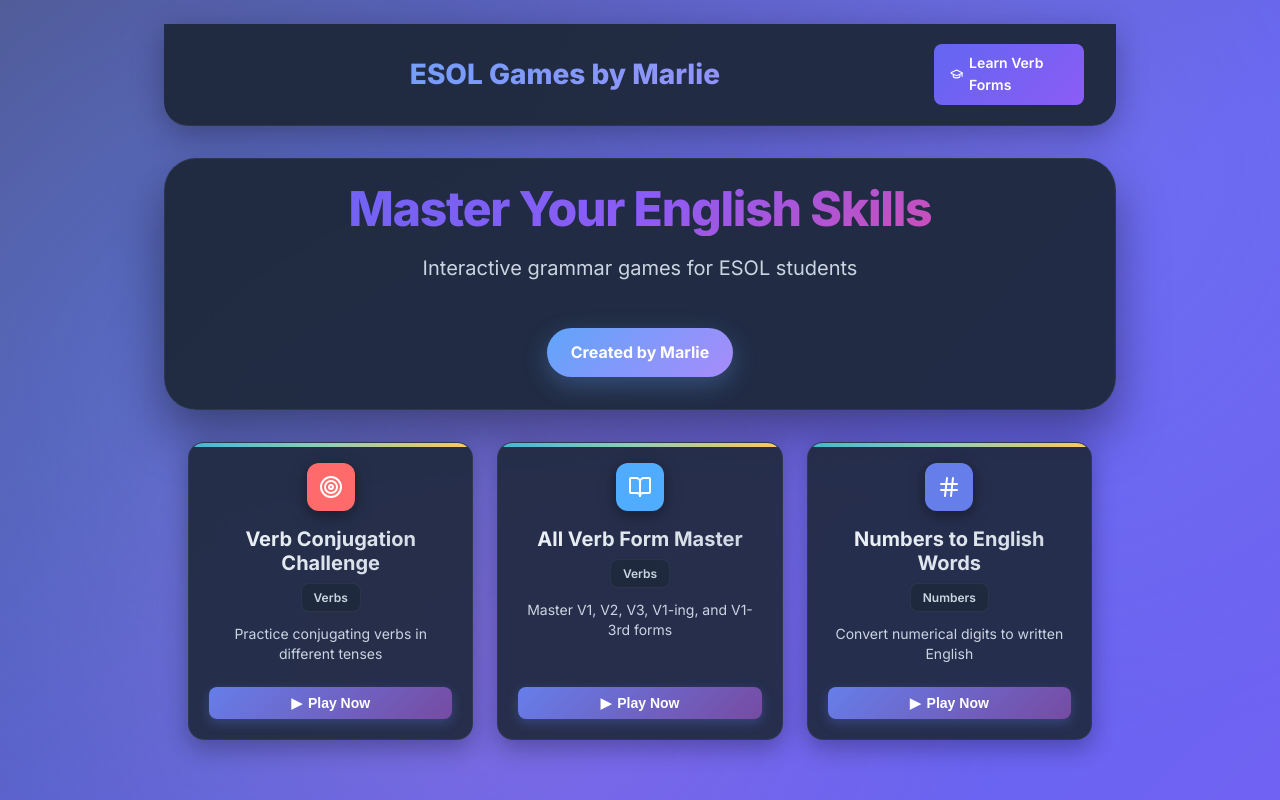
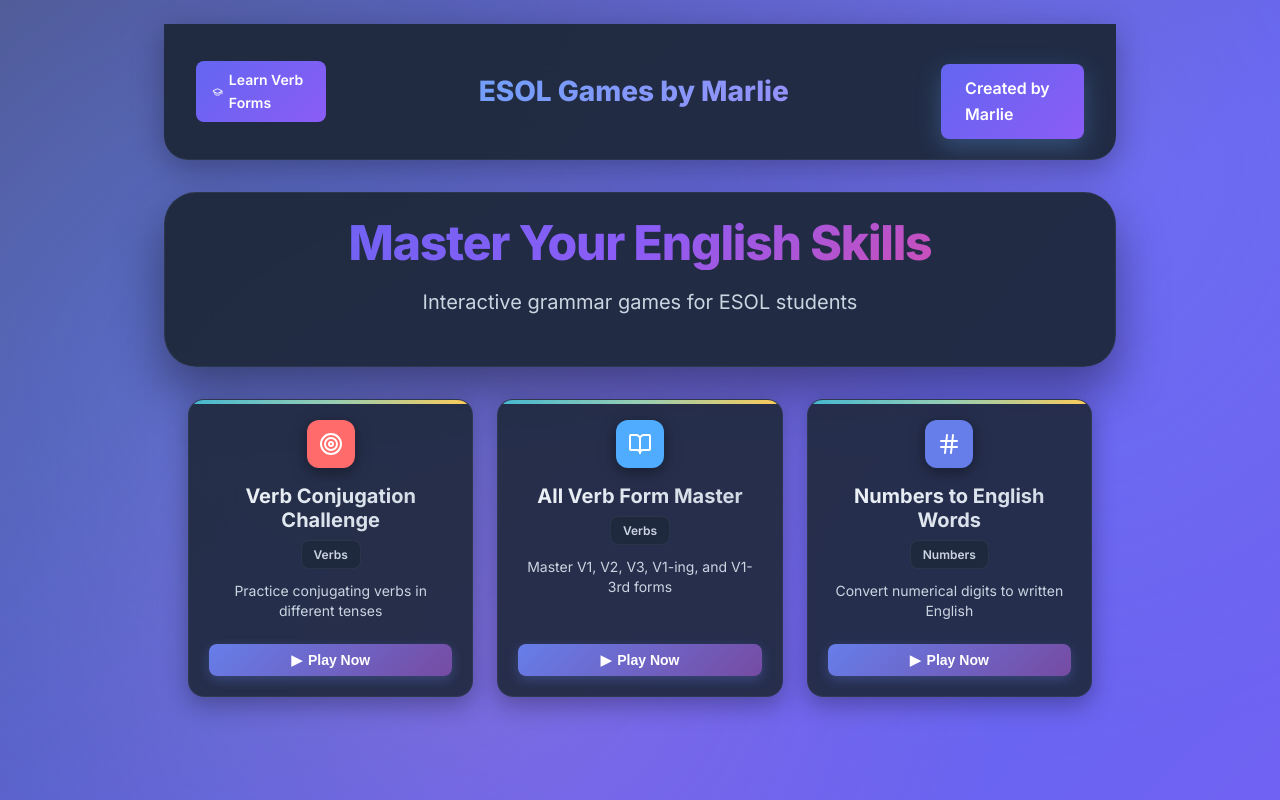
Before and after one commit to marlanamc/esol-games, a React (Vite) app: page / in a window 1280 px wide. Built offline with nearby package versions, Linux system fonts and the light colour scheme.

Commit message:
Switch button placements: Learn Verb Forms on left, Created by Marlie on right

```diff
--- a/src/App.jsx
+++ b/src/App.jsx
@@ -672,18 +672,6 @@ const HomePage = () => {
         position: 'relative',
         overflow: 'hidden'
       }}>
-        <h1 className="nav-title" style={{
-          fontSize: 'clamp(18px, 4vw, 28px)',
-          fontWeight: '800',
-          background: 'linear-gradient(135deg, #60a5fa 0%, #a78bfa 100%)',
-          WebkitBackgroundClip: 'text',
-          WebkitTextFillColor: 'transparent',
-          backgroundClip: 'text',
-          position: 'relative',
-          zIndex: 1,
-          textAlign: 'center',
-          width: '100%'
-        }}>ESOL Games by Marlie</h1>
         <Link
           to="/teaching"
           style={{
@@ -711,6 +699,44 @@ const HomePage = () => {
           <GraduationCap size={16} />
           Learn Verb Forms
         </Link>
+        <h1 className="nav-title" style={{
+          fontSize: 'clamp(18px, 4vw, 28px)',
+          fontWeight: '800',
+          background: 'linear-gradient(135deg, #60a5fa 0%, #a78bfa 100%)',
+          WebkitBackgroundClip: 'text',
+          WebkitTextFillColor: 'transparent',
+          backgroundClip: 'text',
+          position: 'relative',
+          zIndex: 1,
+          textAlign: 'center',
+          width: '100%'
+        }}>ESOL Games by Marlie</h1>
+        <a
+          href="https://marlanacreed.com"
+          target="_blank"
+          rel="noopener noreferrer"
+          className="author-badge"
+          style={{
+            fontSize: 'clamp(0.875rem, 2.5vw, 1rem)',
+            padding: 'clamp(8px, 2vw, 12px) clamp(16px, 4vw, 24px)',
+            background: 'linear-gradient(135deg, #6366f1 0%, #8b5cf6 100%)',
+            color: 'white',
+            textDecoration: 'none',
+            borderRadius: '8px',
+            fontWeight: '600',
+            transition: 'all 0.3s ease'
+          }}
+          onMouseEnter={(e) => {
+            e.target.style.transform = 'translateY(-2px)'
+            e.target.style.boxShadow = '0 8px 25px rgba(99, 102, 241, 0.4)'
+          }}
+          onMouseLeave={(e) => {
+            e.target.style.transform = 'translateY(0)'
+            e.target.style.boxShadow = 'none'
+          }}
+        >
+          Created by Marlie
+        </a>
       </nav>
 
       <div className="game-header" style={{
@@ -736,18 +762,6 @@ const HomePage = () => {
           maxWidth: '600px',
           margin: '0 auto 24px auto'
         }}>Interactive grammar games for ESOL students</p>
-        <a
-          href="https://marlanacreed.com"
-          target="_blank"
-          rel="noopener noreferrer"
-          className="author-badge"
-          style={{
-            fontSize: 'clamp(0.875rem, 2.5vw, 1rem)',
-            padding: 'clamp(8px, 2vw, 12px) clamp(16px, 4vw, 24px)'
-          }}
-        >
-          Created by Marlie
-        </a>
       </div>
 
       <div className="games-grid" style={{
```
